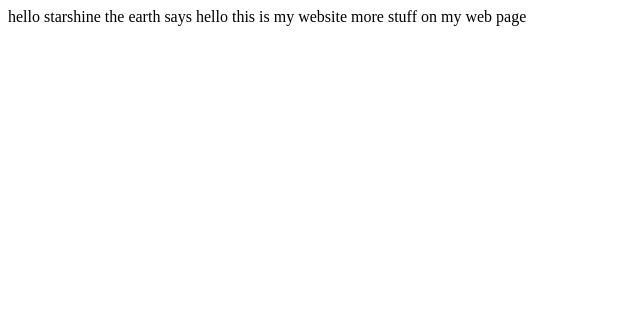
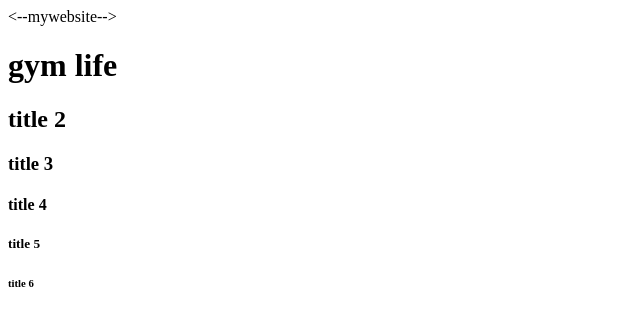
Before and after one commit to moetown11/website, a plain HTML site: page index.html in a window 1280 px wide. Shown: the whole page, without its empty margins (0-640 px from the left). Drawn offline with Linux system fonts and the light colour scheme.

Commit message:
Update index.html

```diff
--- a/index.html
+++ b/index.html
@@ -5,9 +5,17 @@
  <meta charset="utf-8"
  </head>
  <body>
-   hello starshine the earth says hello this is my website
-more stuff on my web page
-<!-- more stuff  -->
+   <--mywebsite-->
+
+
+   <h1>gym life</h1>
+   <h2>title 2</h2>
+   <h3>title 3</h3>
+   <h4>title 4</h4>
+   <h5>title 5</h5>
+   <h6>title 6</h6>
+
+
 
 
 </body>
```
